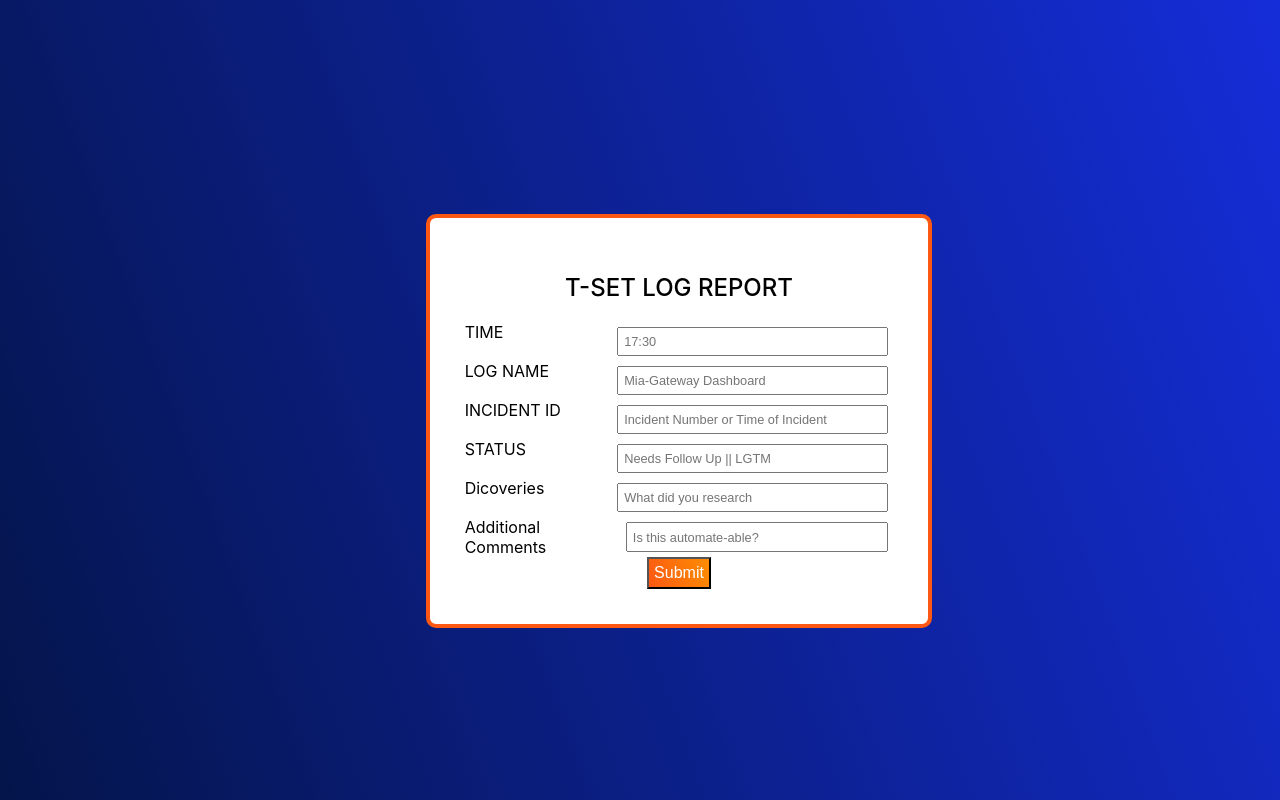
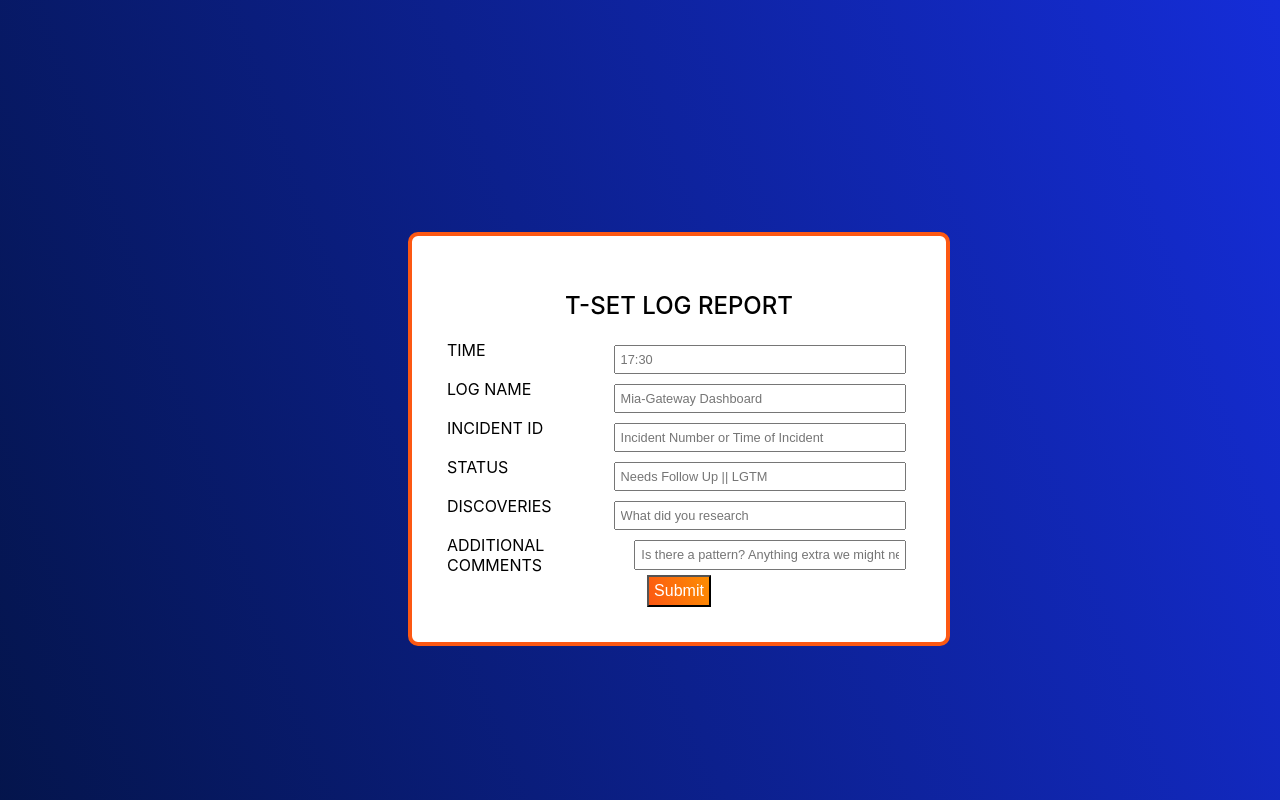
Before and after one commit to TechSupportEng/FrontEnd, a React (Create React App) app in the folder list-logger/: page /newlog in a window 1280 px wide. Shown: the top 800 px of the page. Built offline with nearby package versions, Linux system fonts and the light colour scheme.

Commit message:
updated some typos

```diff
--- a/list-logger/src/Components/AddANewLog.js
+++ b/list-logger/src/Components/AddANewLog.js
@@ -66,7 +66,7 @@ export const AddANewLog = () => {
           />
         </div>
         <div className="parents">
-          <label>Dicoveries</label>
+          <label>DISCOVERIES</label>
           <input
             className="inputs"
             type="text"
@@ -77,12 +77,12 @@ export const AddANewLog = () => {
           />
         </div>
         <div className="parents">
-          <label>Additional Comments</label>
+          <label>ADDITIONAL COMMENTS</label>
           <input
             className="inputs"
             type="text"
             name="discoveries"
-            placeholder="Is this automate-able?"
+            placeholder="Is there a pattern? Anything extra we might need to know in the future looking back?"
             //onChange={changeHandler}
             //value={incidentNumber}
           />
--- a/list-logger/src/Components/ViewLogs.js
+++ b/list-logger/src/Components/ViewLogs.js
@@ -13,7 +13,7 @@ export const ViewLogs = () => {
     //     console.log(response.data)
     //   })
     //   .catch(error => {
-    //     console.log("This is an error from the ViewLogs", error)
+    //     console.log("This is an error from the ViewLsogs", error)
     //   })
   }
 
@@ -66,7 +66,7 @@ export const ViewLogs = () => {
           />
         </div>
         <div className="parents">
-          <label>Dicoveries</label>
+          <label>DISCOVERIES</label>
           <input
             className="inputs"
             type="text"
@@ -77,7 +77,7 @@ export const ViewLogs = () => {
           />
         </div>
         <div className="parents">
-          <label>Additional Comments</label>
+          <label>ADDITIONAL COMMENTS</label>
           <input
             className="inputs"
             type="text"
```
